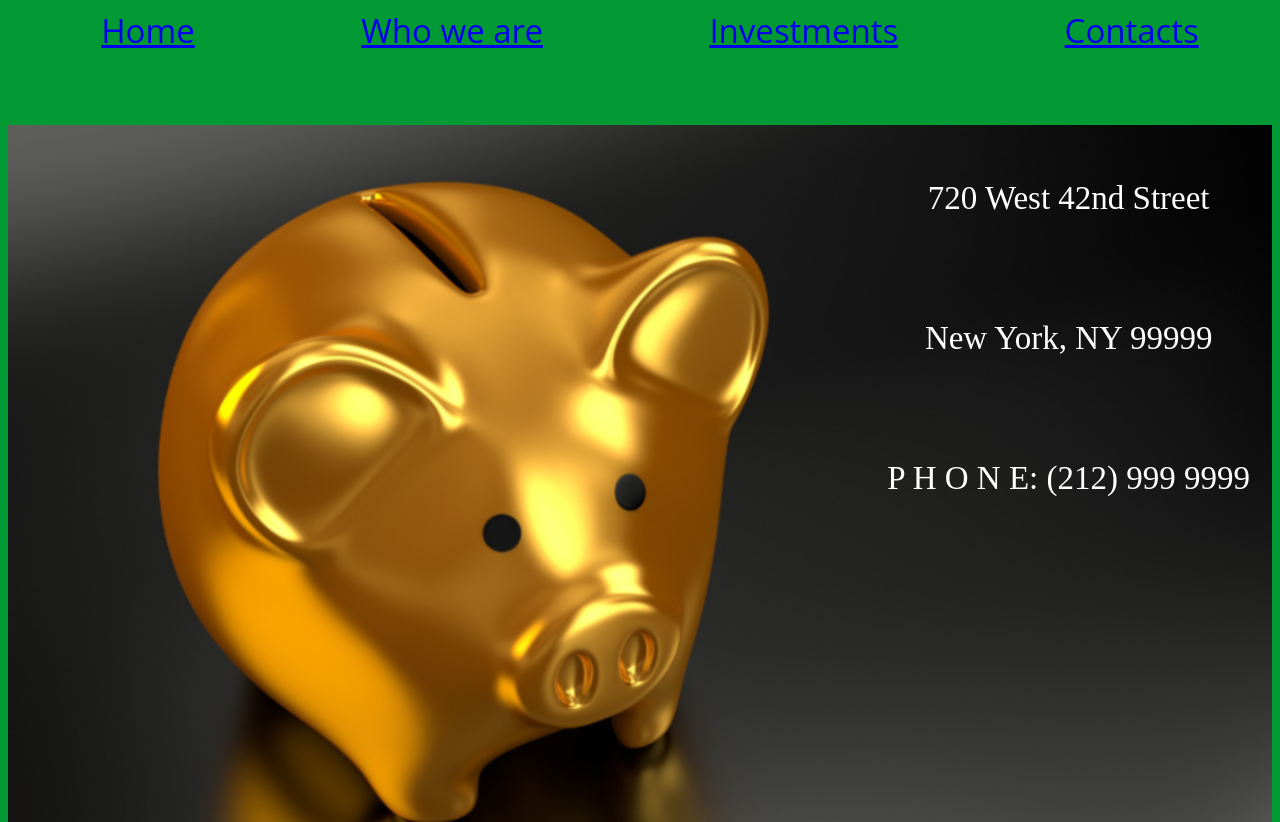
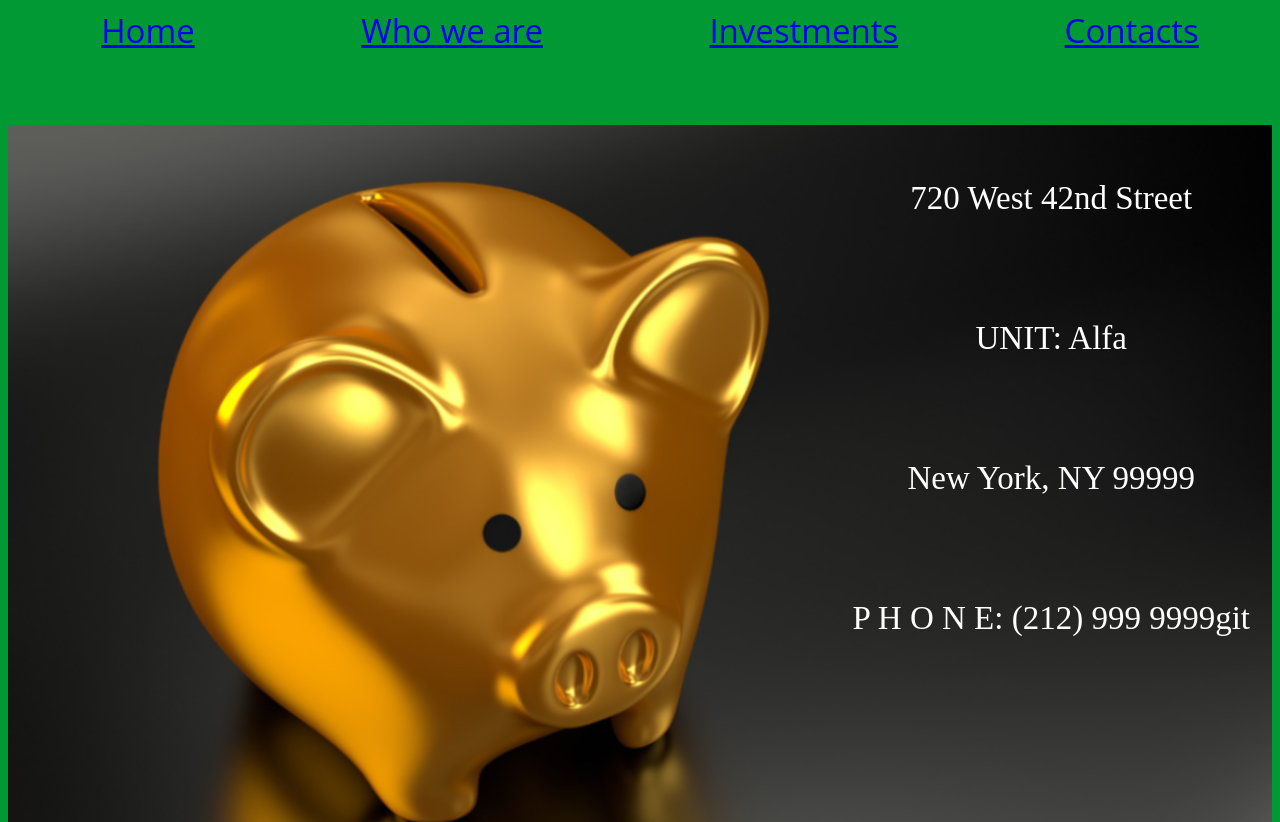
Before and after one commit to kriskorybut/KKW-Project-Code-Project, a plain HTML site: page pagefour.html in a window 1280 px wide. Shown: the top 822 px of the page. Drawn offline with Linux system fonts and the light colour scheme.

Commit message:
versionthree

```diff
--- a/pagefour.html
+++ b/pagefour.html
@@ -26,7 +26,7 @@
 <br>
 <div class="addressphoto">
 <img src="images/piggy.jpg" alt="piggy" style="width:100%;">
-<div class="address"><p>720 West 42nd Street</p><br><p>New York, NY 99999</p><br><p>P H O N E: (212) 999 9999</p></div>
+<div class="address"><p>720 West 42nd Street</p><br><p>UNIT: Alfa</p><br><p>New York, NY 99999</p><br><p>P H O N E: (212) 999 9999git</p></div>
 </div>
 
 <br>
```
